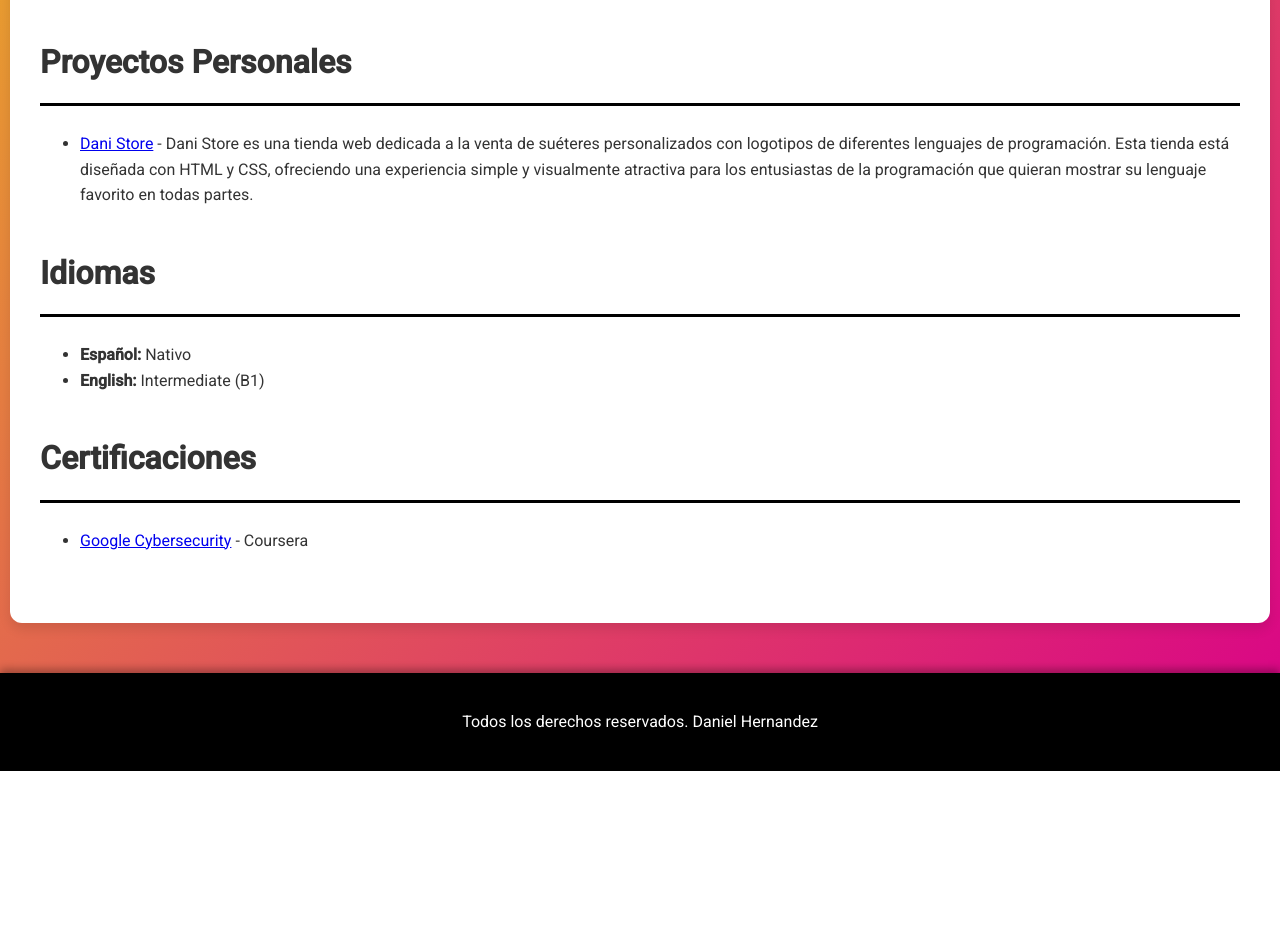
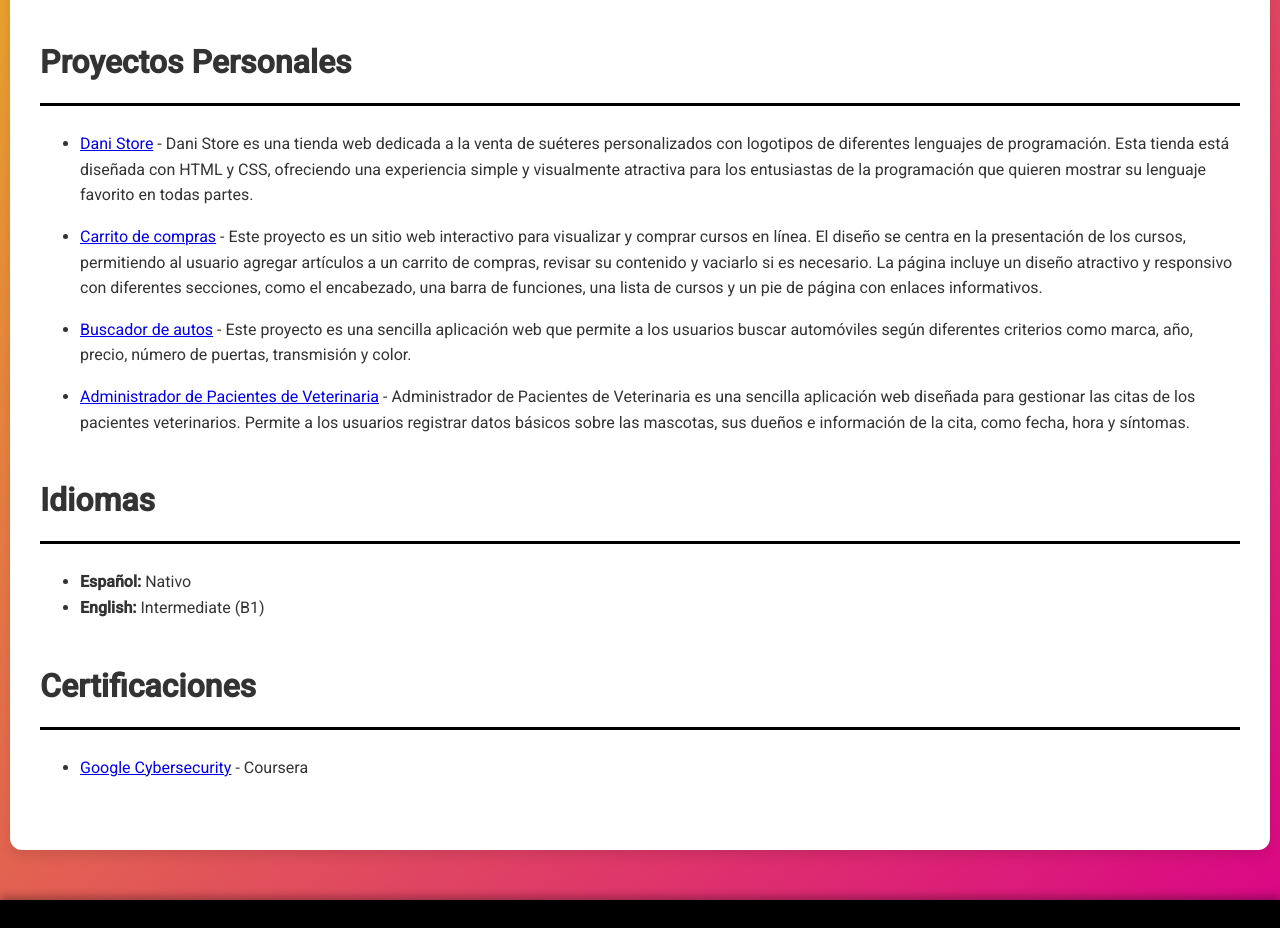
Before and after one commit to Danny894/Danny894.github.io, a plain HTML site: page indexES.html in a window 1280 px wide. Shown: the part 1127-2055 px from the top of the page. Before the commit the page ends 1898 px from the top, so only its background shows below. Drawn offline with Linux system fonts and the light colour scheme.

Commit message:
Update indexES.html

```diff
--- a/indexES.html
+++ b/indexES.html
@@ -119,11 +119,50 @@
             <h2>Proyectos Personales</h2>
             <ul>
                 <li>
-                    <a href="https://cheery-trifle-84d3c2.netlify.app/" target="_blank">Dani Store</a> - Dani
-                    Store es una tienda web dedicada a la venta de suéteres personalizados con logotipos de diferentes
-                    lenguajes de programación. Esta tienda está diseñada con HTML y CSS, ofreciendo una experiencia
-                    simple y visualmente atractiva para los entusiastas de la programación que quieran mostrar su
-                    lenguaje favorito en todas partes.
+                    <a href="https://github.com/Danny894/danistore.github.io" target="_blank">Dani Store</a> - Dani
+                    Store es una tienda web
+                    dedicada a la venta de suéteres personalizados con logotipos de diferentes lenguajes de
+                    programación. Esta tienda está
+                    diseñada con HTML y CSS, ofreciendo una experiencia simple y visualmente atractiva para los
+                    entusiastas de la programación
+                    que quieren mostrar su lenguaje favorito en todas partes.
+                </li>
+
+
+            </ul>
+            <ul>
+                <li>
+                    <a href="https://voluble-nougat-aa8892.netlify.app/" target="_blank">Carrito de compras</a> - Este
+                    proyecto es
+                    un sitio web interactivo para visualizar y comprar cursos en línea. El diseño se centra en la
+                    presentación de
+                    los cursos, permitiendo al usuario agregar artículos a un carrito de compras, revisar su contenido y
+                    vaciarlo si es
+                    necesario. La página incluye un diseño atractivo y responsivo con diferentes secciones, como el
+                    encabezado,
+                    una barra de funciones, una lista de cursos y un pie de página con enlaces informativos.
+                </li>
+            </ul>
+
+            <ul>
+                <li>
+                    <a href="https://moonlit-dragon-9c497e.netlify.app/" target="_blank">Buscador de autos</a> - Este
+                    proyecto es una
+                    sencilla aplicación web que permite a los usuarios buscar automóviles según diferentes criterios
+                    como marca, año,
+                    precio, número de puertas, transmisión y color.
+                </li>
+            </ul>
+
+            <ul>
+                <li>
+                    <a href="https://678a6d196d4e7c443e03b87e--earnest-ganache-5c7167.netlify.app/"
+                        target="_blank">Administrador
+                        de Pacientes de Veterinaria</a> - Administrador
+                    de Pacientes de Veterinaria es una sencilla aplicación web diseñada para gestionar
+                    las citas de los pacientes veterinarios. Permite a los usuarios registrar datos básicos sobre las
+                    mascotas, sus dueños e
+                    información de la cita, como fecha, hora y síntomas.
                 </li>
             </ul>
         </section>
```
